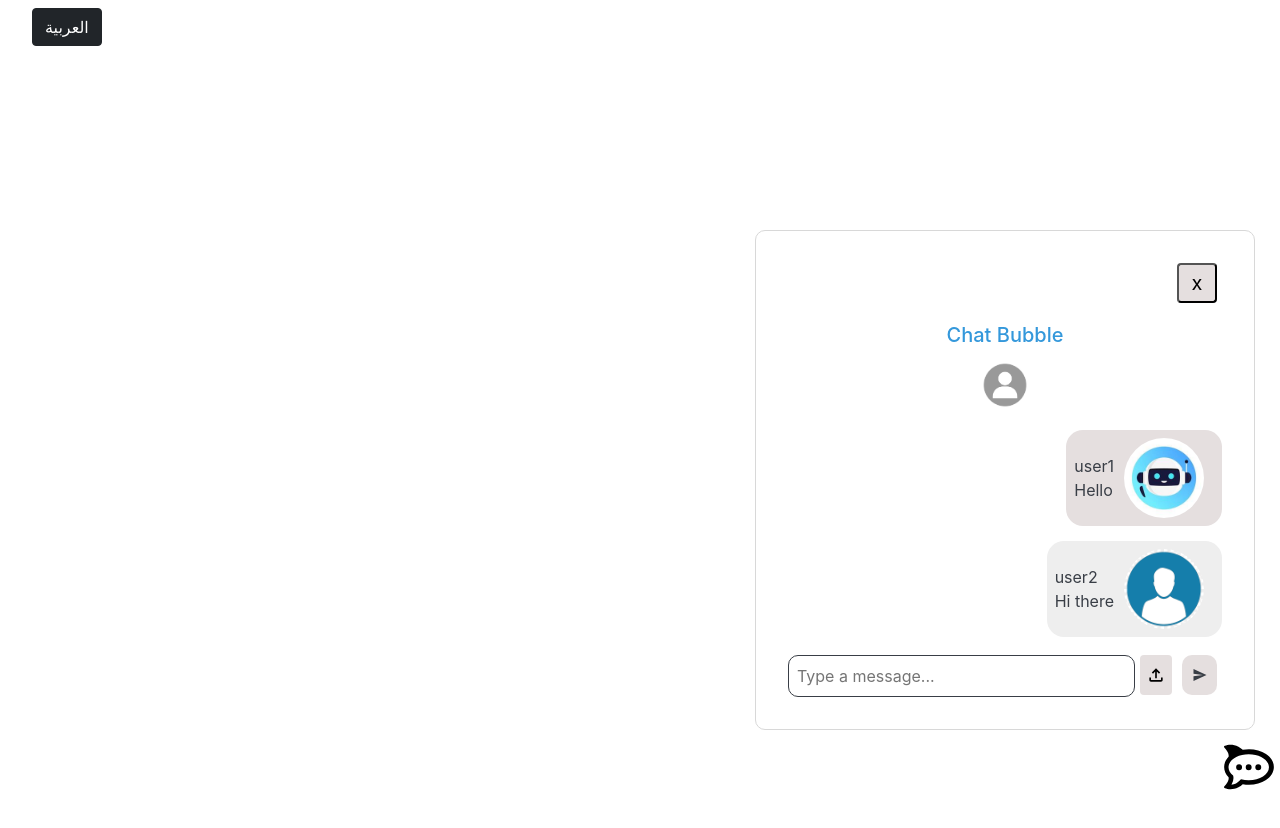
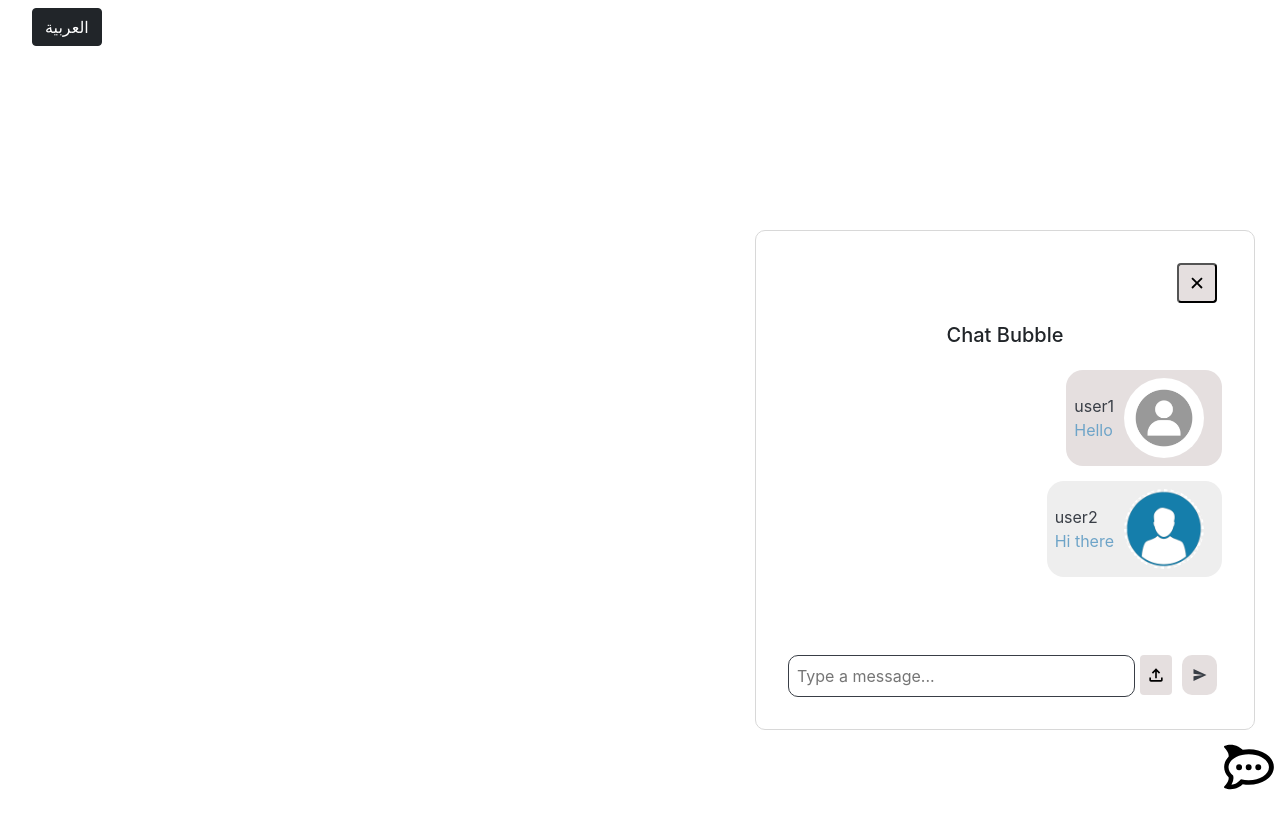
Before and after one commit to aaahmed666/ChatBubble, a React (Create React App) app: page / in a window 1280 px wide. Built offline with nearby package versions, Linux system fonts and the light colour scheme; the HTML template or start-up script is replaced by a standard one.

Commit message:
shared image and color

```diff
--- a/src/App.jsx
+++ b/src/App.jsx
@@ -5,7 +5,9 @@ import { useTranslation } from "react-i18next";
 import ChatBubble from "./Component/ChatBubble.tsx";
 import i18next from "./i18n";
 import { FaRocketchat } from "react-icons/fa";
-import avatar from "./image/istockphoto-1337144146-612x612.jpg";
+import user1 from "./image/istockphoto-1337144146-612x612.jpg";
+import user2 from "./image/png-transparent-user-profile-computer-icons-user-interface-mystique-miscellaneous-user-interface-design-smile-thumbnail.png";
+import currentUser from "./image/robot-chat-bot-concept-illustration-vector.jpg";
 
 function App() {
   const [t, i18n] = useTranslation();
@@ -57,8 +59,10 @@ function App() {
       <div className="app">
         <ChatBubble
           title="Chat Bubble"
-          avatar={avatar}
-          accentColor="#3498db"
+          user1={user1}
+          user2={user2}
+          currentUser={currentUser}
+          accentColor="#6ea4c8"
           messages={mockMessages}
           handleClose={handleClose}
         />
--- a/src/Component/ChatBubble.tsx
+++ b/src/Component/ChatBubble.tsx
@@ -7,6 +7,7 @@ import ImageMessage from "./ImageMessage.tsx";
 import AudioMessage from "./AudioMessage.tsx";
 import { MdOutlineFileUpload } from "react-icons/md";
 import { IoMdSend } from "react-icons/io";
+import { IoCloseSharp } from "react-icons/io5";
 
 interface Message {
   type: "text" | "image" | "voice";
@@ -16,7 +17,9 @@ interface Message {
 
 interface ChatBubbleProps {
   title: string;
-  avatar: string;
+  user1: string;
+  user2: string;
+  currentUser: string;
   accentColor: string;
   messages: Message[];
   handleClose: () => boolean;
@@ -26,7 +29,9 @@ type MessageType = "text" | "image" | "voice";
 
 const ChatBubble: React.FC<ChatBubbleProps> = ({
   title,
-  avatar,
+  user1,
+  user2,
+  currentUser,
   accentColor,
   messages,
   handleClose,
@@ -97,7 +102,16 @@ const ChatBubble: React.FC<ChatBubbleProps> = ({
     sender?: string
   ): React.ReactNode => {
     const data: Record<MessageType, React.ReactNode> = {
-      text: <TextMessage title={content || ""} sender={sender || ""} />,
+      text: (
+        <TextMessage
+          title={content || ""}
+          sender={sender || ""}
+          user1={user1 || ""}
+          user2={user2 || ""}
+          currentUser={currentUser || ""}
+          accentColor={accentColor || ""}
+        />
+      ),
       image: <ImageMessage image={content || ""} sender={sender || ""} />,
       voice: <AudioMessage voice={content || ""} sender={sender || ""} />,
     };
@@ -128,11 +142,10 @@ const ChatBubble: React.FC<ChatBubbleProps> = ({
   return (
     <div className={`chat-container ${isMobile ? "mobile" : ""}`}>
       <button className="close-message" onClick={handleClose}>
-        x
+        <IoCloseSharp />
       </button>
       <div className="chat-bubble">
-        <h2 style={{ color: accentColor }}>{title}</h2>
-        <img src={avatar} alt="User Avatar" />
+        <h2>{title}</h2>
       </div>
       <div ref={chatContainerRef} className="message-scroll ">
         {messageList.map((message, index) => (
--- a/src/Component/TextMessage.tsx
+++ b/src/Component/TextMessage.tsx
@@ -1,26 +1,39 @@
 import React from "react";
-import bot from "../image/robot-chat-bot-concept-illustration-vector.jpg";
-import user from "../image/istockphoto-1337144146-612x612.jpg";
-import user2 from "../image/png-transparent-user-profile-computer-icons-user-interface-mystique-miscellaneous-user-interface-design-smile-thumbnail.png";
 import { useTranslation } from "react-i18next";
 
 interface Props {
   title: string;
   sender?: string;
+  user1: string;
+  user2: string;
+  currentUser: string;
+  accentColor: string;
 }
 
-const TextMessage: React.FC<Props> = ({ title, sender }) => {
+const TextMessage: React.FC<Props> = ({
+  title,
+  sender,
+  user1,
+  user2,
+  currentUser,
+  accentColor,
+}) => {
   const { t } = useTranslation();
 
   return (
     <>
       <img
-        src={sender === "user2" ? user2 : sender === "user2" ? user : bot}
+        src={
+          sender === "user1" ? user1 : sender === "user2" ? user2 : currentUser
+        }
         alt="userimage"
       />
       <div>
         {t(sender)}
-        <p className={sender === "CurrentUser" ? "title-sender" : "title"}>
+        <p
+          style={{ color: accentColor ?? "#fff" }}
+          className={sender === "CurrentUser" ? "title-sender" : "title"}
+        >
           {t(title)}
         </p>
       </div>
```
Also changed, not shown: 1 other file (tests, documents, lock files or other folders).
